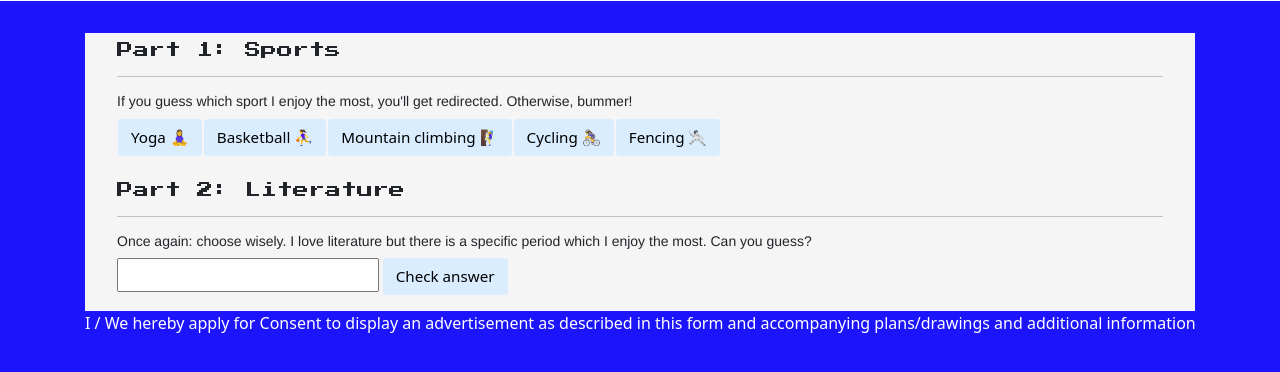
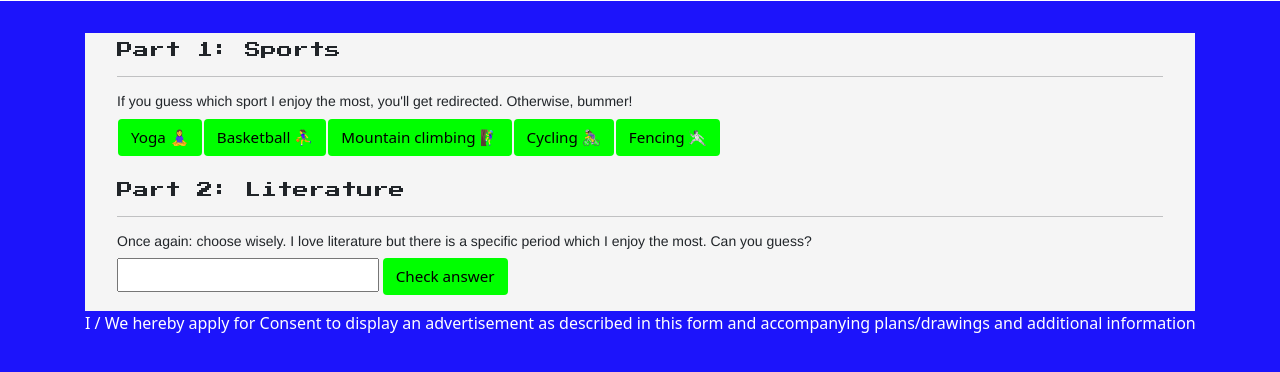
Before and after one commit to ina-inna/code50, a plain HTML site: page homepage/index.html in a window 1280 px wide. Shown: the part 190-562 px from the top of the page. Drawn offline with nearby package versions, Linux system fonts and the light colour scheme.

Commit message:
Tue, Nov 14, 2023, 9:46 AM +00:00

```diff
--- a/homepage/styles.css
+++ b/homepage/styles.css
@@ -79,7 +79,7 @@ h3 {
 }
 
 button, input[type="submit"] {
-    background-color: #d9edff;
+    background-color: #00FF00;
     border: 1px solid transparent;
     border-radius: 0.25rem;
     font-size: 0.95rem;
```
